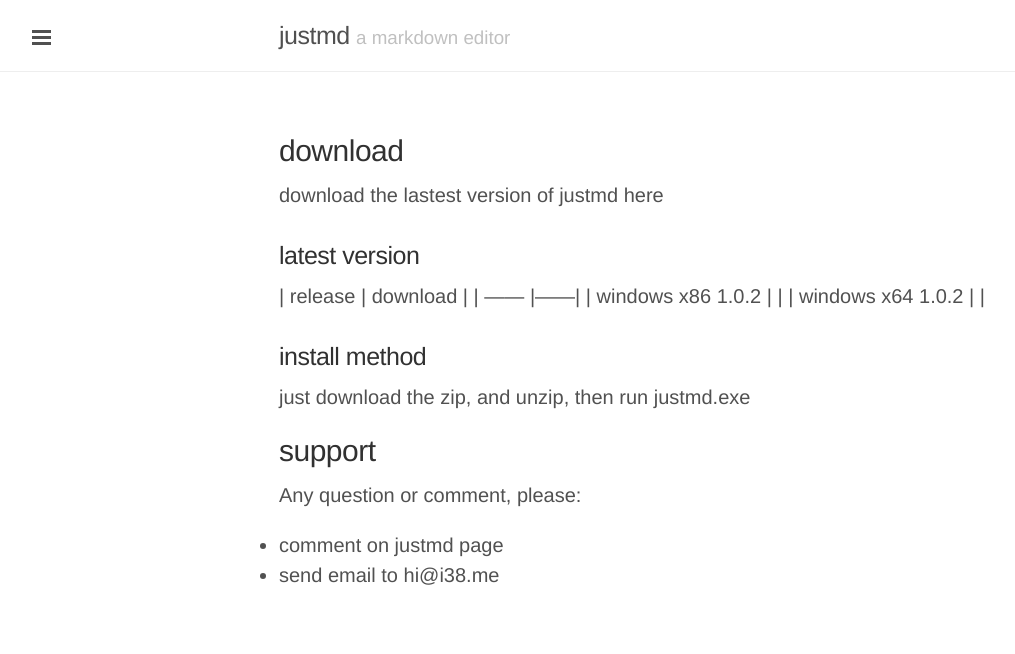
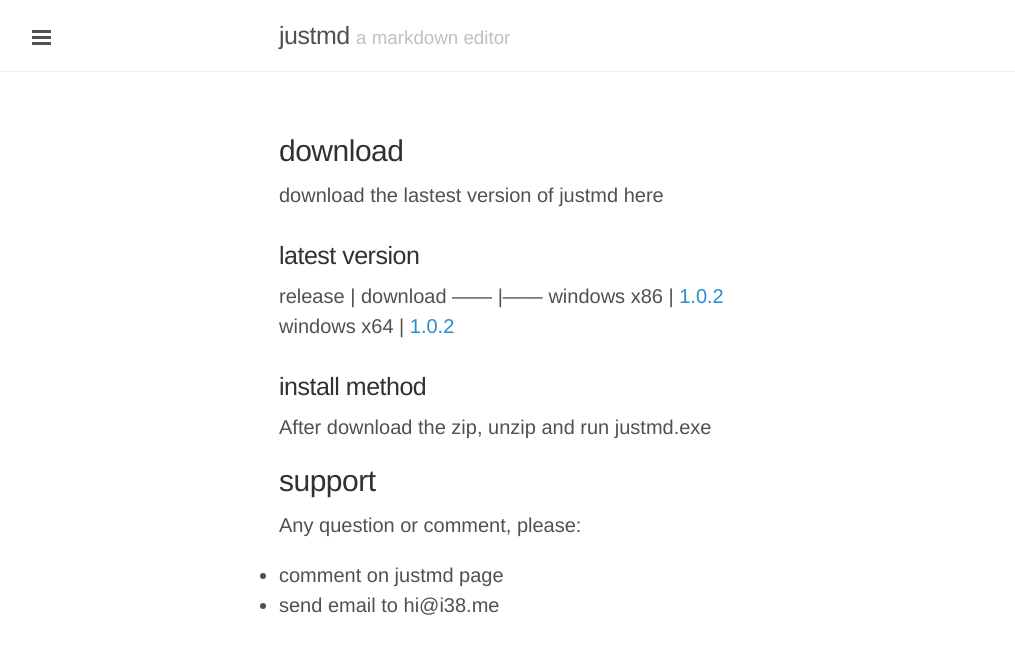
Before and after one commit to x1y9/x1y9.github.io, a Jekyll site: the page built from justmd/getit.md, in a window 1280 px wide. Shown: the top 654 px of the page, without its empty margins (1-1016 px from the left). Built offline with Jekyll 4.4.1, drawn with Linux system fonts in a browser that asks for light colours.

Commit message:
adjust link
Former-commit-id: 973b56f99321b9b88a6abcfd7891bc8dd4cecf0b

```diff
--- a/justmd/getit.md
+++ b/justmd/getit.md
@@ -11,14 +11,14 @@
 download the lastest version of justmd here
 
 ### latest version
-| release  | download |
-| ------   |------|
-| windows x86 1.0.2  |      |
-| windows x64 1.0.2  |      |
+release  | download
+------   |------
+windows x86  | [1.0.2](https://github.com/i38/i38.github.io/blob/master/public/justmd/justmd-x64-1.0.2.zip?raw=true)
+windows x64  | [1.0.2](https://github.com/i38/i38.github.io/blob/master/public/justmd/justmd-x86-1.0.2.zip?raw=true)
 
 
 ### install method
-just download the zip, and unzip, then run justmd.exe
+After download the zip, unzip and run justmd.exe
 
 
 ## support
```
Also changed, not shown: justmd/index.md (+2 -0 lines).
